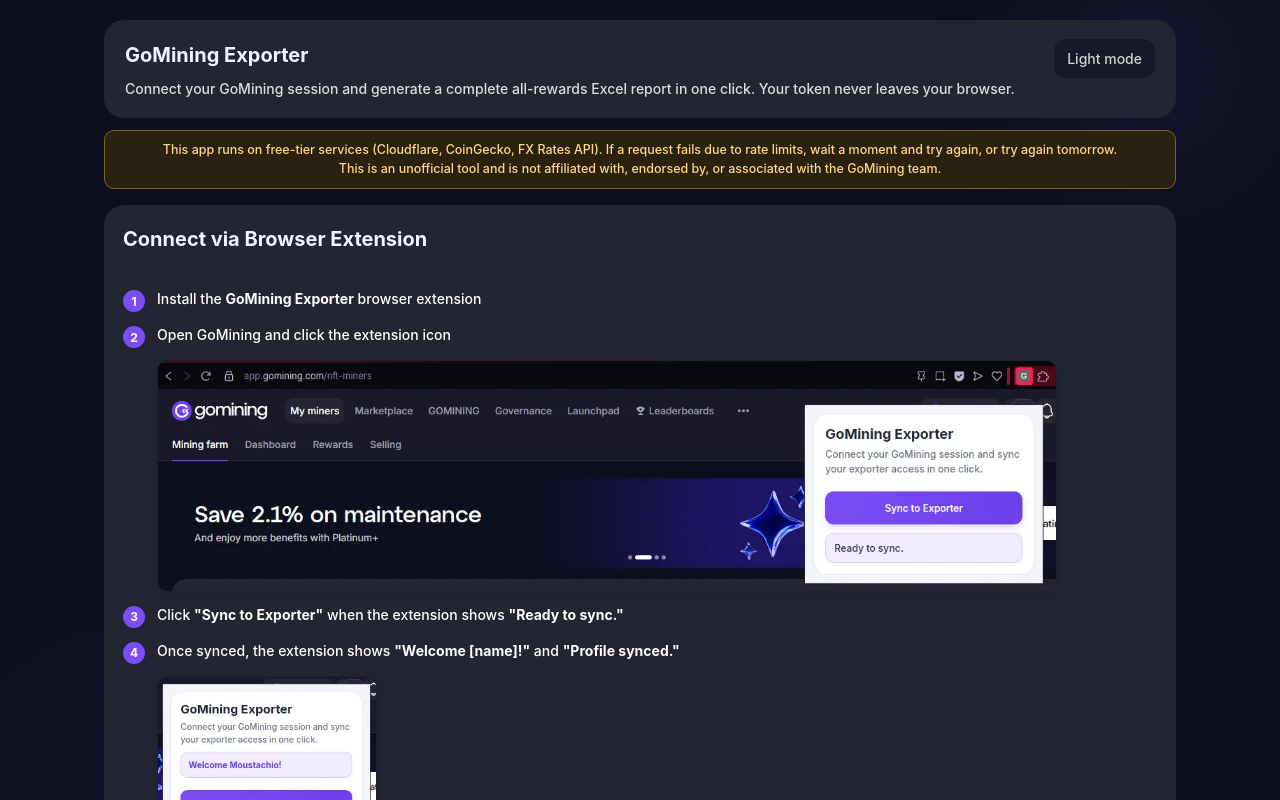
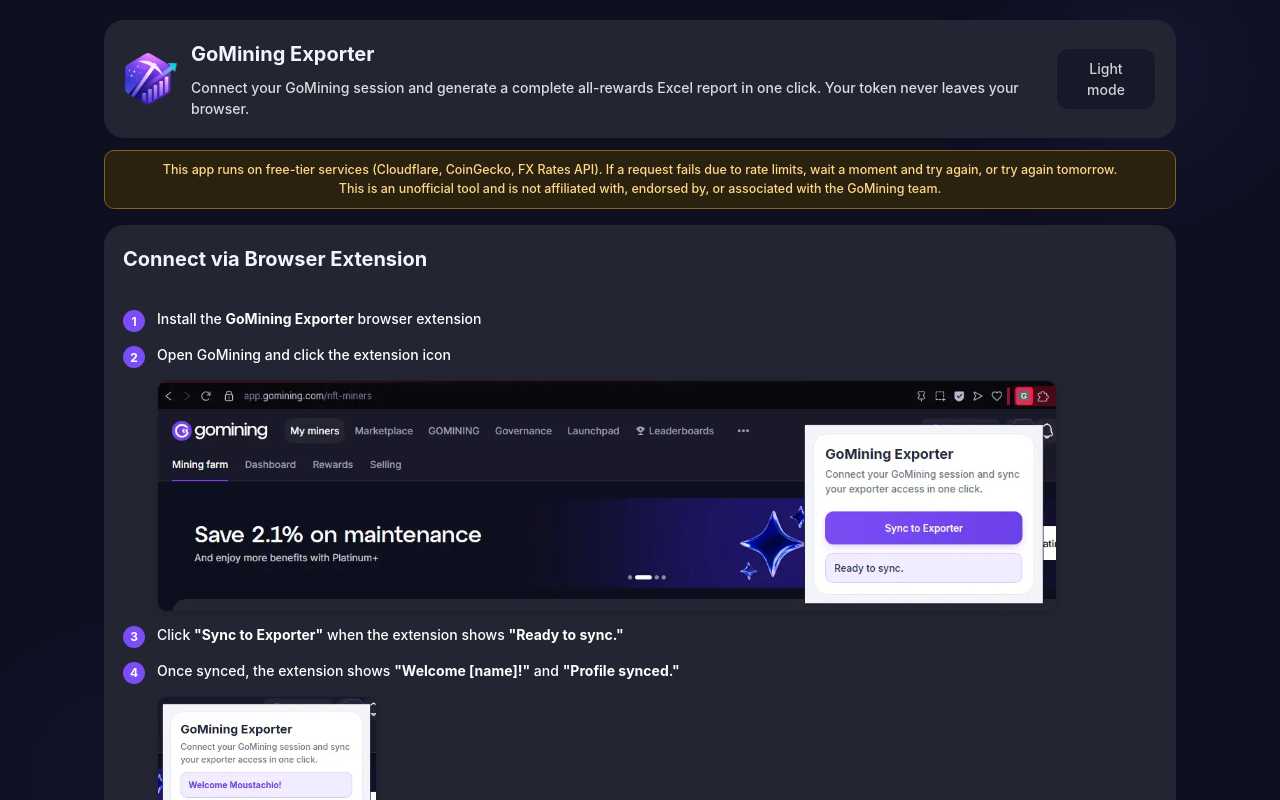
Before and after one commit to JoseGouveia9/RewardTrackr, a React (Vite) app: page / in a window 1280 px wide. Shown: the top 800 px of the page. Built offline with nearby package versions, Linux system fonts and the light colour scheme.

Commit message:
feat: add logo next to title in hero section

```diff
--- a/src/app/App.css
+++ b/src/app/App.css
@@ -100,6 +100,19 @@ h3,
 .hero p {
   margin: 0;
   color: #6f758b;
+}
+
+.hero-title-row {
+  display: flex;
+  align-items: center;
+  gap: 14px;
+}
+
+.hero-logo {
+  width: 52px;
+  height: 52px;
+  border-radius: 12px;
+  flex-shrink: 0;
 }
 
 .hero-subtitle {
--- a/src/app/App.tsx
+++ b/src/app/App.tsx
@@ -6,6 +6,7 @@ import type { CacheState } from "@/features/export";
 import { DonateSection } from "@/components/donate-section";
 import { ErrorBoundary } from "@/components/error-boundary";
 import { useTheme } from "./theme-context";
+import logo from "/logo.png";
 import "./App.css";
 
 function App() {
@@ -61,15 +62,20 @@ function App() {
       <main className="container">
         <header className="hero">
           <div className="hero-top">
-            <h1>GoMining Exporter</h1>
+            <div className="hero-title-row">
+              <img src={logo} alt="GoMining Exporter logo" className="hero-logo" />
+              <div>
+                <h1>GoMining Exporter</h1>
+                <p className="hero-subtitle">
+                  Connect your GoMining session and generate a complete all-rewards Excel report in
+                  one click. Your token never leaves your browser.
+                </p>
+              </div>
+            </div>
             <button type="button" className="btn-theme" onClick={toggleTheme}>
               {theme === "dark" ? "Light mode" : "Dark mode"}
             </button>
           </div>
-          <p className="hero-subtitle">
-            Connect your GoMining session and generate a complete all-rewards Excel report in one
-            click. Your token never leaves your browser.
-          </p>
         </header>
 
         <div className="app-notice">
```
